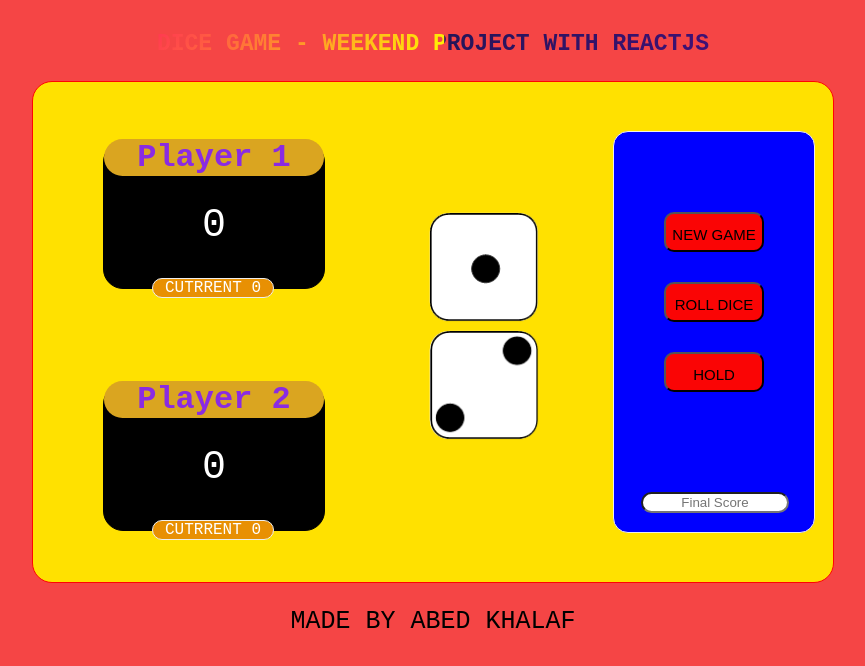
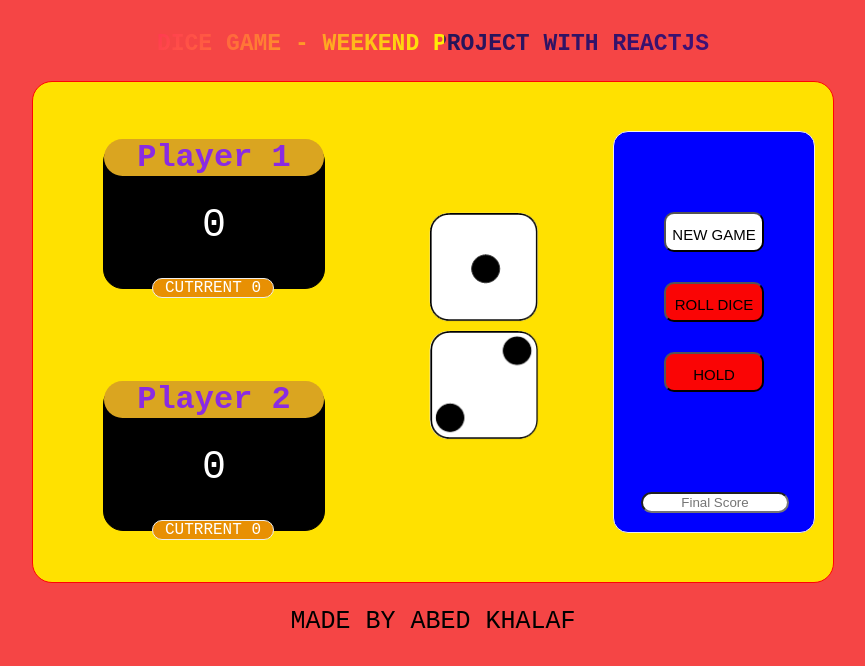
Before and after one commit to abedkhalaf8/DiceGame-weekend-project, a React (Create React App) app: page / in a window 1280 px wide. Shown: the top 666 px of the page, without its empty margins (207-1072 px from the left). Built offline with nearby package versions, Linux system fonts and the light colour scheme.

Commit message:
css new_game

```diff
--- a/src/component/Game_buttons.css
+++ b/src/component/Game_buttons.css
@@ -49,3 +49,12 @@
 .game_buttons input:hover {
     background-color: rgba(246, 255, 0, 0.888);
 }
+
+
+.new_game {
+    background-color: white  !important;
+}
+
+.new_game:hover {
+    background-color: aqua  !important;
+}
```
